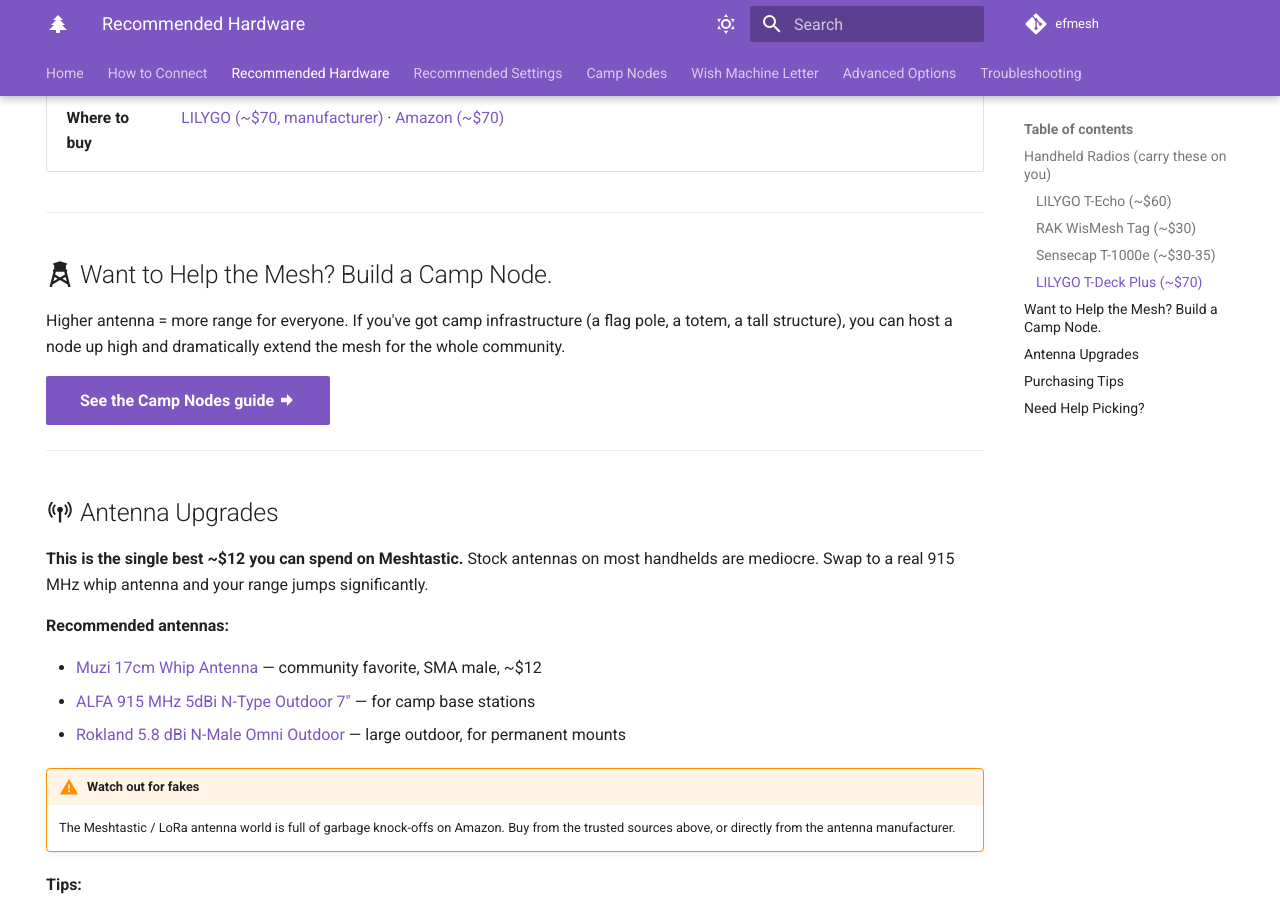
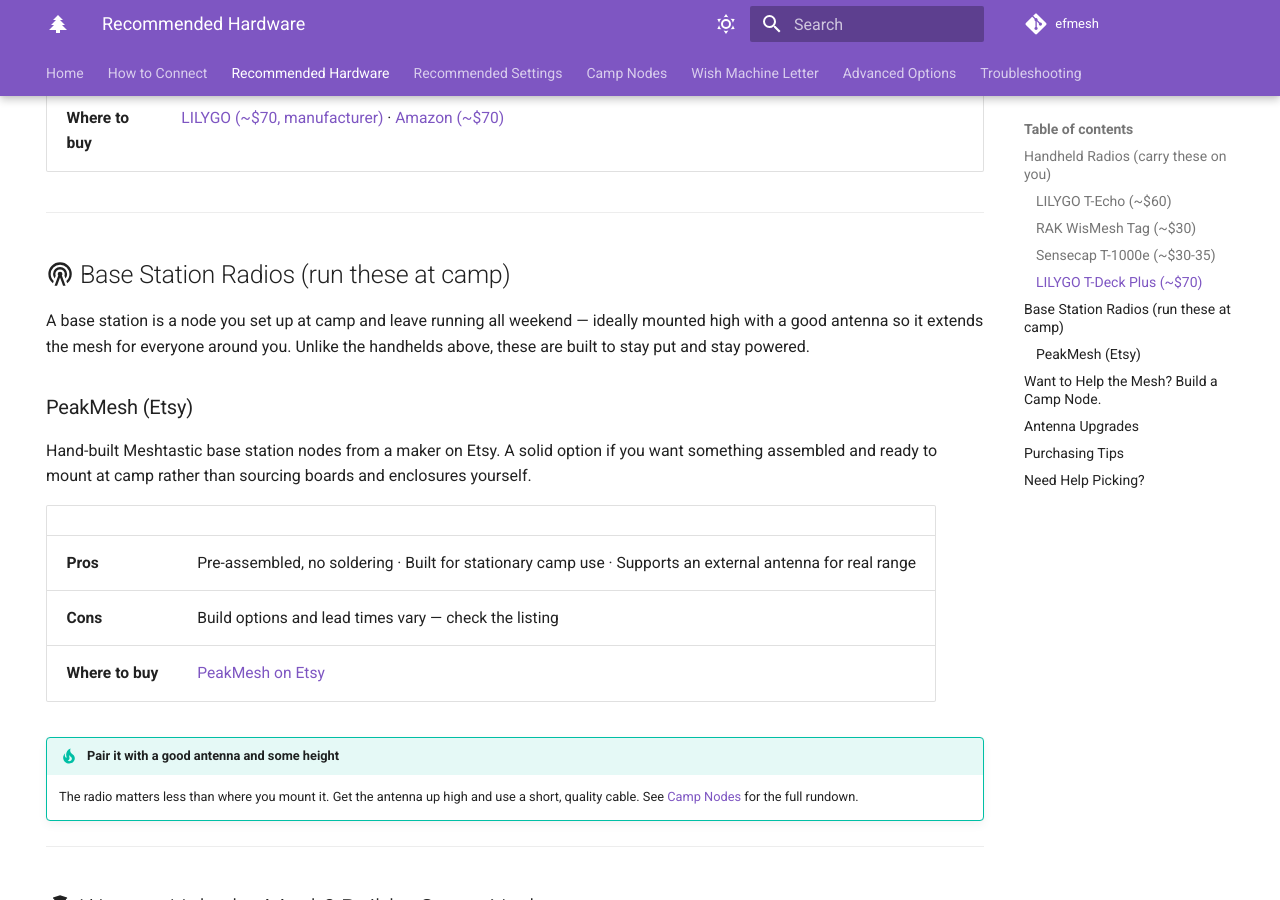
Before and after one commit to efmesh/site, an MkDocs documentation site: the page built from docs/docs/recommended-hardware.md, in a window 1280 px wide and 900 px high, scrolled down 4657 px. Built offline with MkDocs 1.6.1 and Material for MkDocs 9.7.7, drawn with Linux system fonts in a browser that asks for light colours; comment, search, counter and statistics services are not loaded.

Commit message:
add a few helpful tips (#3)

```diff
--- a/docs/docs/recommended-hardware.md
+++ b/docs/docs/recommended-hardware.md
@@ -79,6 +79,25 @@
 
 ---
 
+## :material-radio-tower: Base Station Radios (run these at camp)
+
+A base station is a node you set up at camp and leave running all weekend — ideally mounted high with a good antenna so it extends the mesh for everyone around you. Unlike the handhelds above, these are built to stay put and stay powered.
+
+### PeakMesh (Etsy)
+
+Hand-built Meshtastic base station nodes from a maker on Etsy. A solid option if you want something assembled and ready to mount at camp rather than sourcing boards and enclosures yourself.
+
+|  |  |
+|:--|:--|
+| **Pros** | Pre-assembled, no soldering &middot; Built for stationary camp use &middot; Supports an external antenna for real range |
+| **Cons** | Build options and lead times vary — check the listing |
+| **Where to buy** | [PeakMesh on Etsy](https://www.etsy.com/shop/PeakMesh){ target=_blank } |
+
+!!! tip "Pair it with a good antenna and some height"
+    The radio matters less than where you mount it. Get the antenna up high and use a short, quality cable. See [Camp Nodes](camp-nodes.md) for the full rundown.
+
+---
+
 ## :material-tower-fire: Want to Help the Mesh? Build a Camp Node.
 
 Higher antenna = more range for everyone. If you've got camp infrastructure (a flag pole, a totem, a tall structure), you can host a node up high and dramatically extend the mesh for the whole community.
```
Also changed, not shown: docs/docs/camp-nodes.md (+3 -0 lines), docs/docs/how-to-connect.md (+13 -0 lines).
